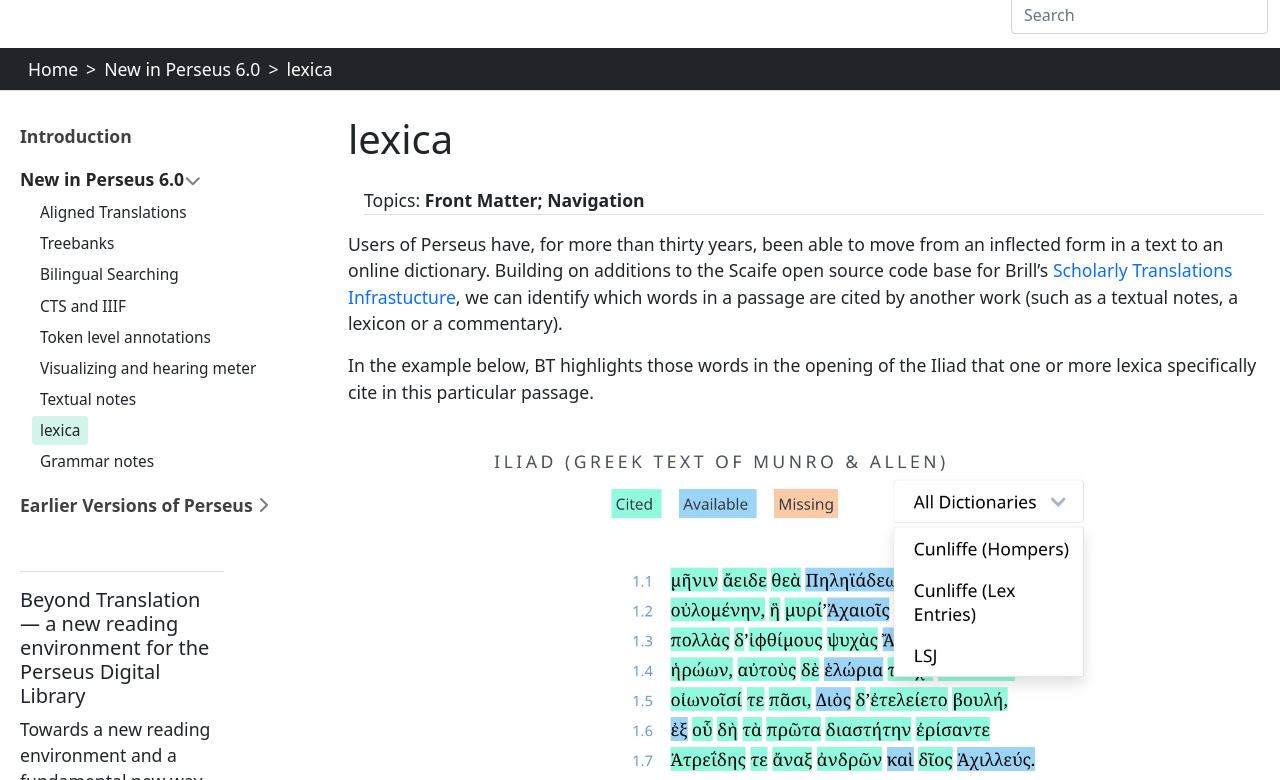
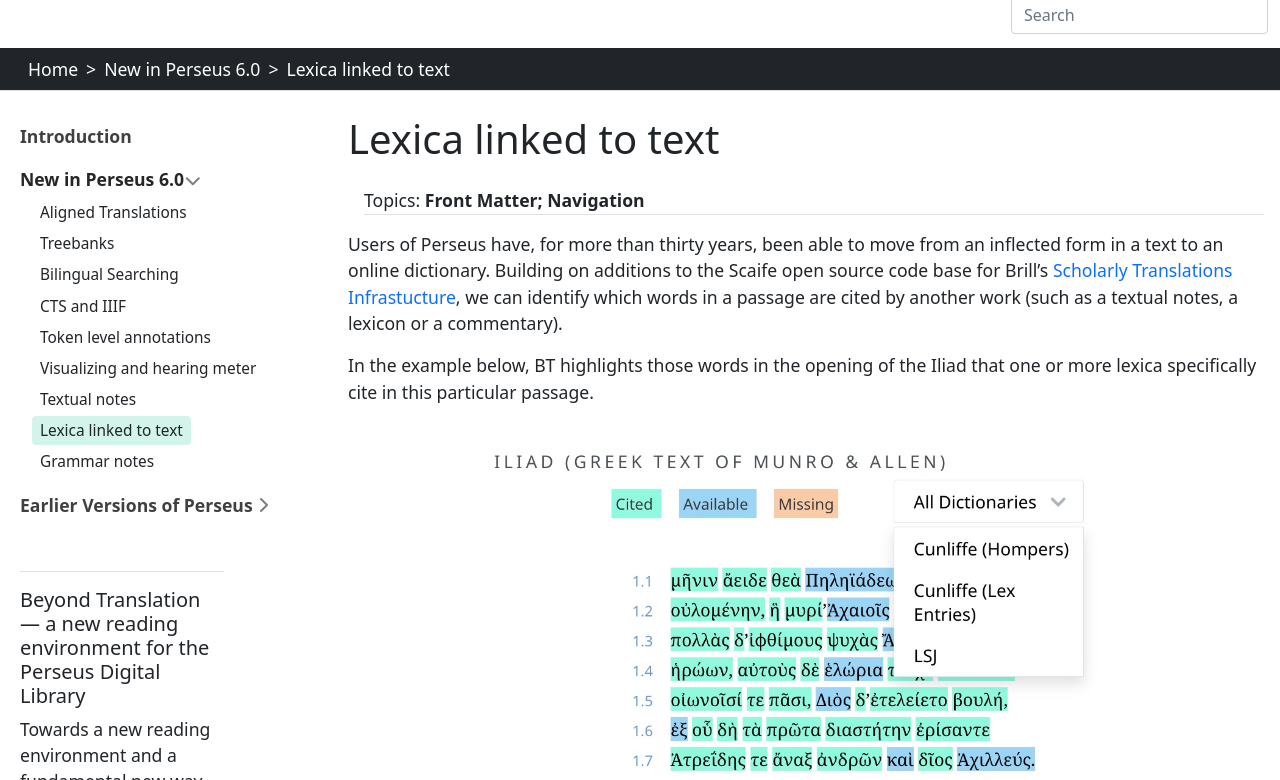
Before and after one commit to gregorycrane/BeyondTranslation, a Jekyll site: the page built from content/docs/lexica.md, in a window 1280 px wide and 900 px high, cut to the strip 120-900 px from the top of the window. Built offline with Jekyll 4.4.1, drawn with Linux system fonts in a browser that asks for light colours.

Commit message:
Update lexica.md

```diff
--- a/content/docs/lexica.md
+++ b/content/docs/lexica.md
@@ -1,7 +1,7 @@
 ---
 section: New in Perseus 6.0
 nav_order: 70
-title: lexica
+title: Lexica linked to text
 topics: Front Matter; Navigation
 ---
 
```
